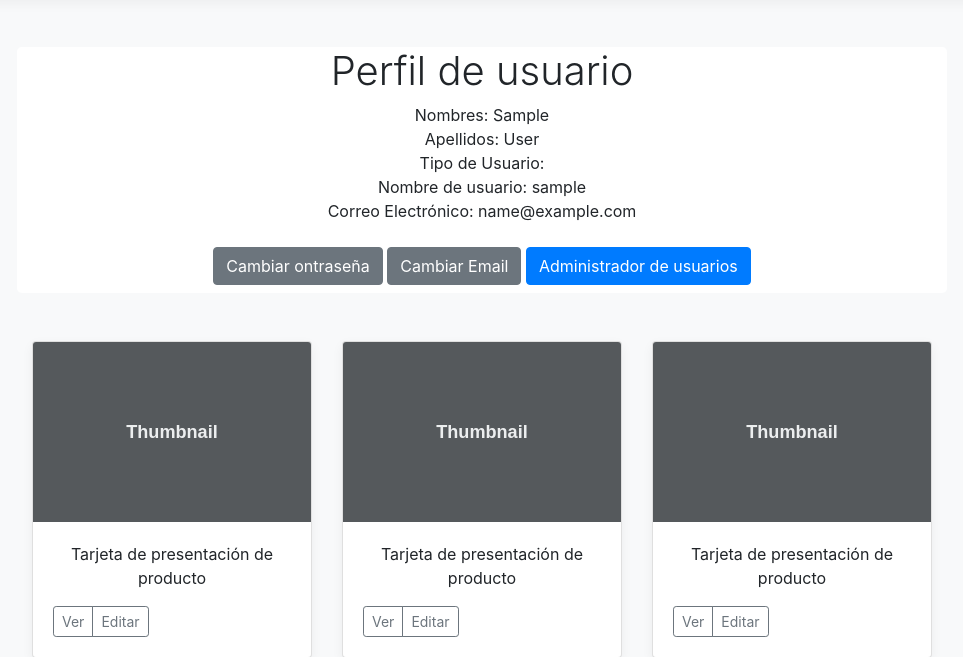
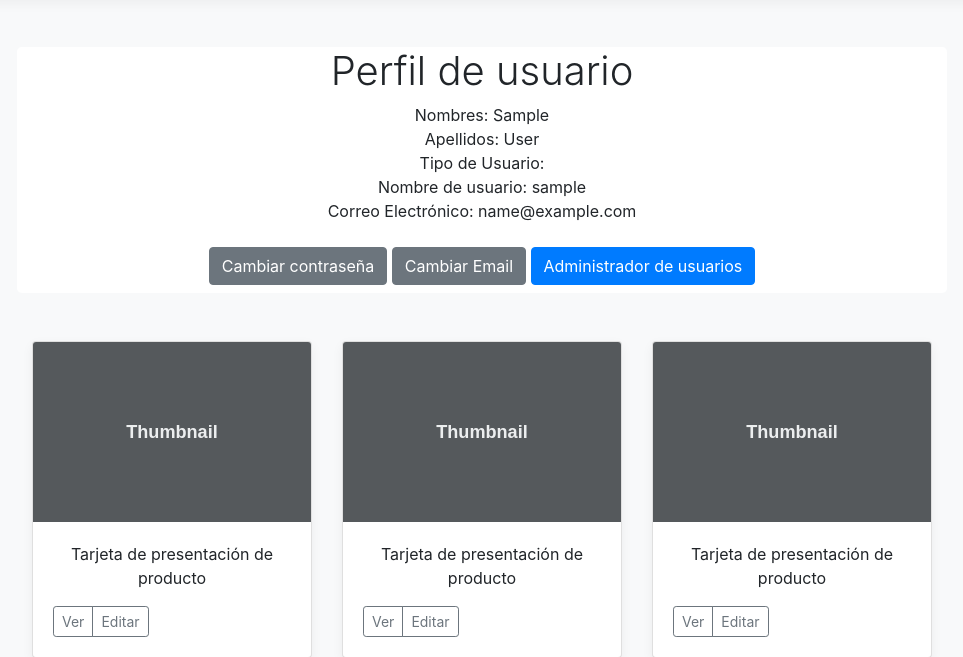
Before and after one commit to IFMLinares/userManagement, a Django app: page / in a window 1280 px wide. Shown: the part 57-714 px from the top of the page, without its empty margins (158-1121 px from the left). Run offline with Django 3.2, Linux system fonts and the light colour scheme; the visitor is signed in with stand-in values (Sample User, id 1); data comes from the database, SQL or seed files in the repository; parts of the project's set-up code (start-up, migrations or seed data) failed here and were passed over; some libraries are stand-ins or nearby versions.

Commit message:
Cambios index.html

```diff
--- a/templates/index.html
+++ b/templates/index.html
@@ -19,7 +19,7 @@
                 Correo Electrónico: {{ user.email }} <br>
             </p>
             <a href="{% url 'account_change_password' %}" class="btn btn-secondary my-2">
-                Cambiar ontraseña
+                Cambiar contraseña
             </a>
             <a href="{% url 'account_email' %}" class="btn btn-secondary my-2">
                 Cambiar Email
```
